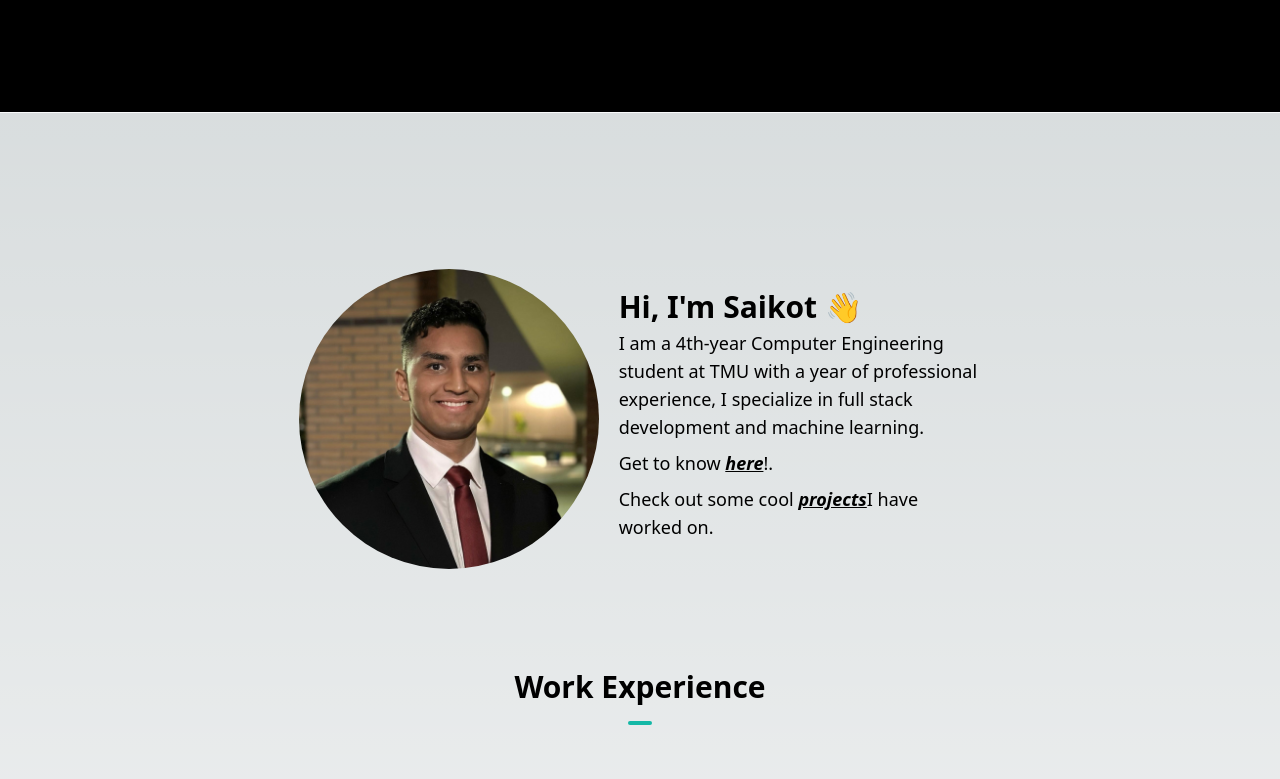
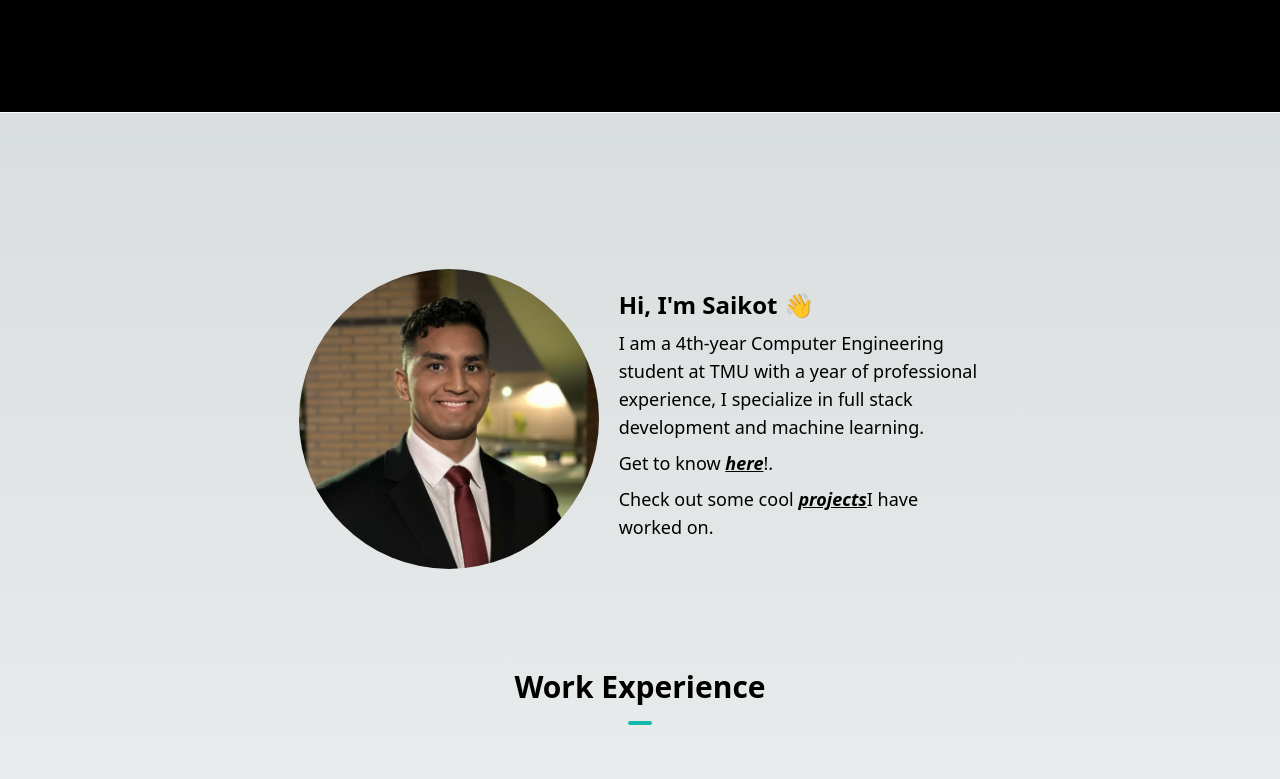
Before and after one commit to saikot-paul/portfolio-website, a Next.js app: page / in a window 1280 px wide. Shown: the top 779 px of the page. Built offline with nearby package versions, Linux system fonts and the light colour scheme.

Commit message:
changes to display

```diff
--- a/components/main/Briefer.tsx
+++ b/components/main/Briefer.tsx
@@ -17,7 +17,7 @@ const Briefer = () => {
         </div>
         <div className="my-10 md:w-1/3 w-3.5/10">
           <Typewriter
-            className="text-3xl font-bold md:text-start text-center"
+            className="text-2xl mb-2 font-bold md:text-start text-center"
             delay={50}
             text="Hi, I&#39;m Saikot 👋"
           ></Typewriter>
--- a/components/work/Work.tsx
+++ b/components/work/Work.tsx
@@ -41,7 +41,7 @@ const Work = () => {
             SWE Experience
           </button>
         </div>
-        <div className="flex justify-center text-wrap items-start md:w-3/5 w-full">
+        <div className="flex justify-center text-wrap items-center md:w-3/5">
           <ol
             className={`relative border-s border-gray-200 dark:border-white-700 w-full flex flex-col items-center transition-all opacity-100`}
           >
```
